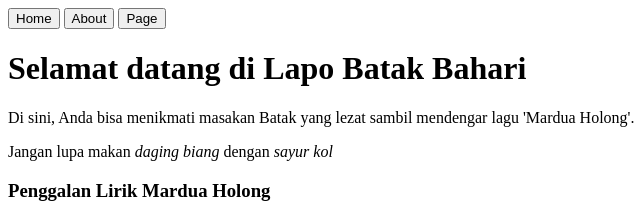
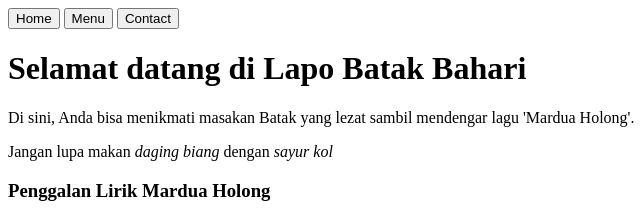
Before and after one commit to mesakhlolo/restaurant-page, a website built with webpack: page src/template.html in a window 1280 px wide. Shown: the top 217 px of the page, 0-640 px from the left. Built offline with nearby package versions, Linux system fonts and the light colour scheme.

Commit message:
ganti jadi home, menu, contact

```diff
--- a/src/template.html
+++ b/src/template.html
@@ -8,9 +8,9 @@
   <body>
     <header>
       <nav>
-        <button>Home</button>
-        <button>About</button>
-        <button>Page</button>
+        <button id="home">Home</button>
+        <button id="menu">Menu</button>
+        <button id="contact">Contact</button>
       </nav>
     </header>
 
```
